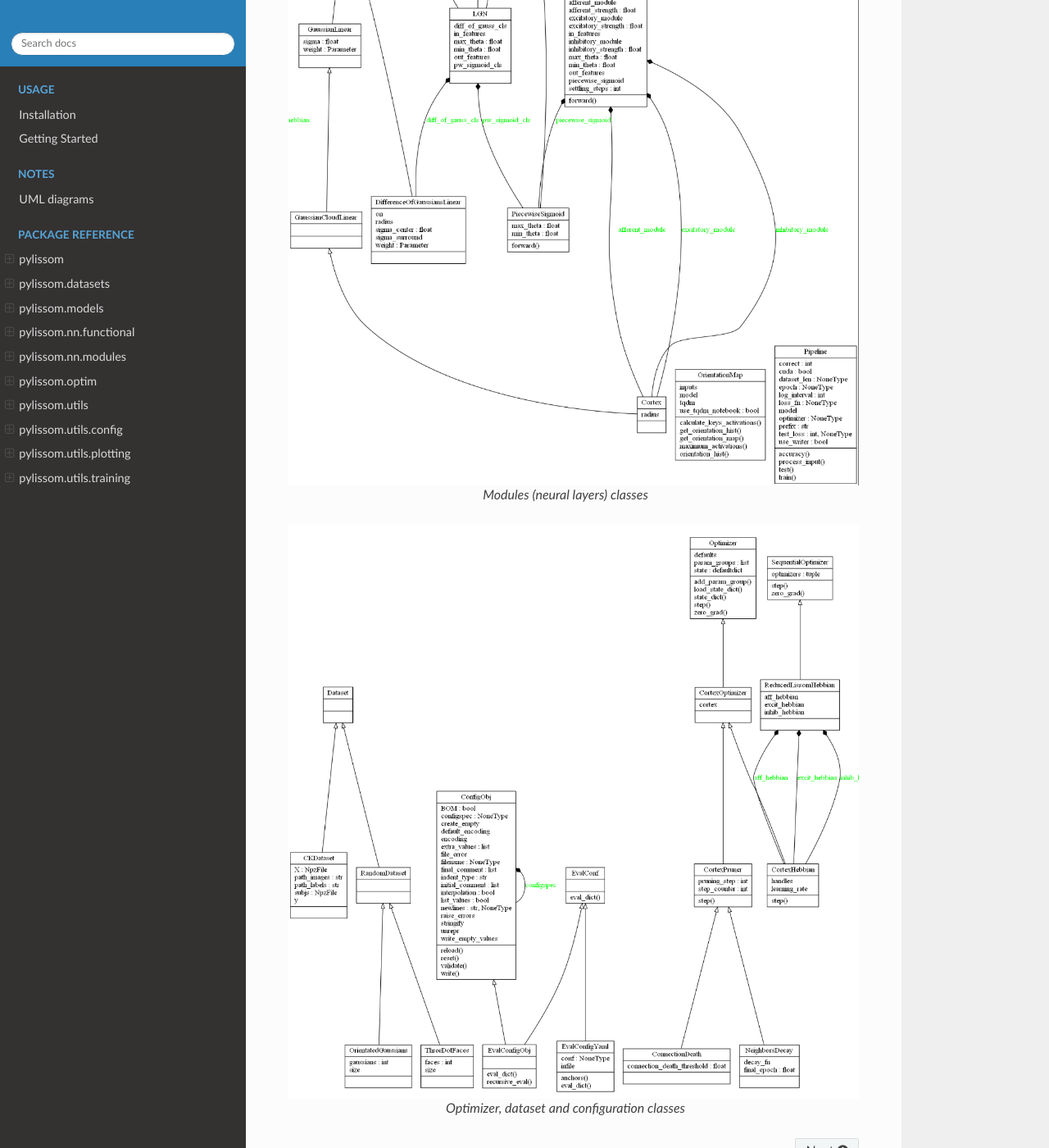
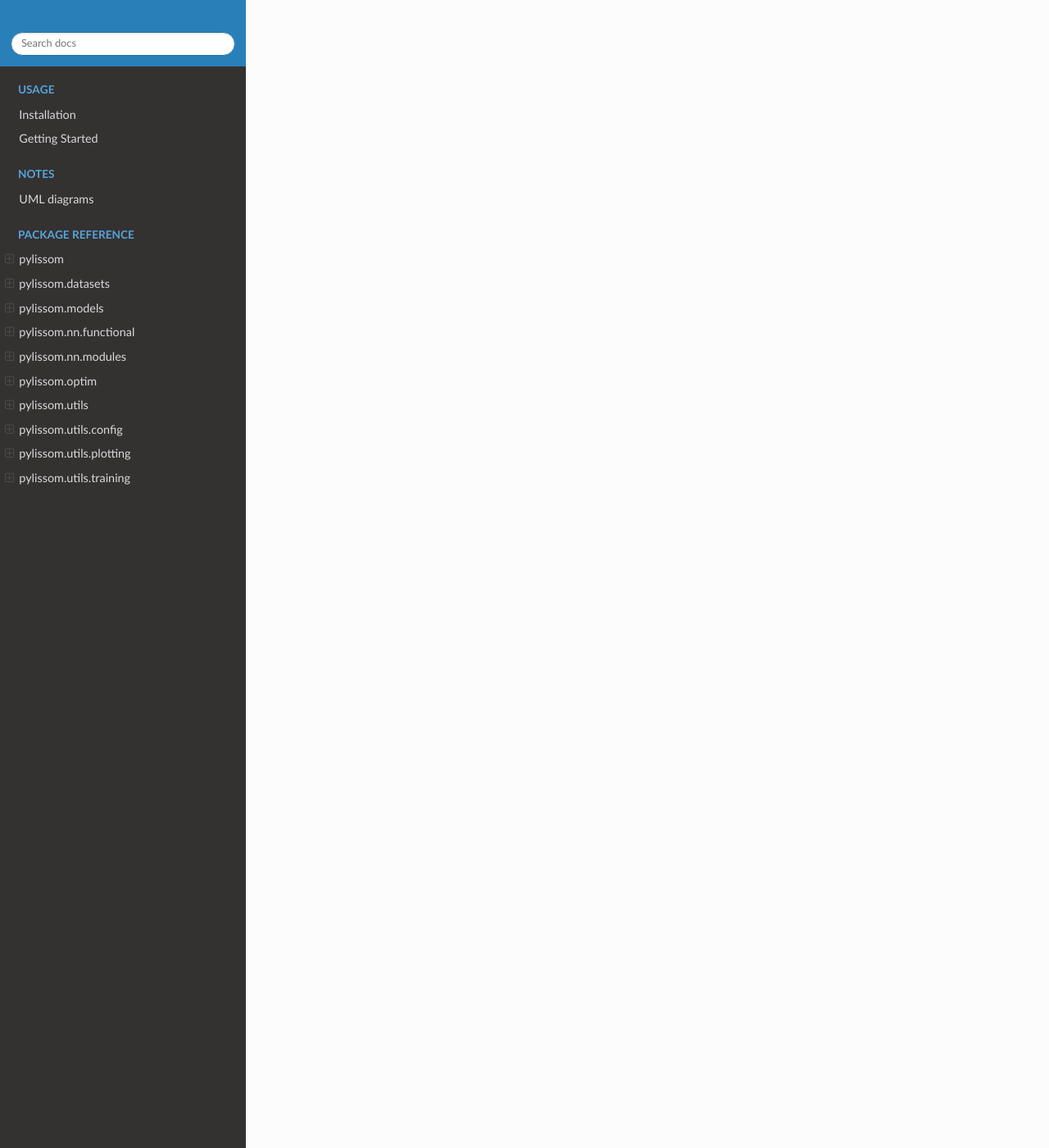
Before and after one commit to hernanbari/pylissom, a Sphinx documentation site: the page built from docs/index.rst, in a window 1280 px wide and 1400 px high, scrolled down 1820 px. Shown: the whole window at 82% size. Built offline with Sphinx 7.4.7 and the Read the Docs theme 2.0.0, drawn with Linux system fonts in a browser that asks for light colours; some of the changed text lies outside the part shown.

Commit message:
Update index.rst

```diff
--- a/docs/index.rst
+++ b/docs/index.rst
@@ -57,21 +57,3 @@ Indices and tables
 
 * :ref:`genindex`
 * :ref:`modindex`
-
-
-UML diagrams for refernce
-=========================
-
-.. figure::  uml_images/classes_pylissom1.png
-   :align:   center
-
-   Modules (neural layers) classes
-
-.. figure::  uml_images/classes_pylissom2.png
-   :align:   center
-
-   Optimizer, dataset and configuration classes
-
-.. .. uml:: pylissom
-    :classes:
-    :packages:
```
